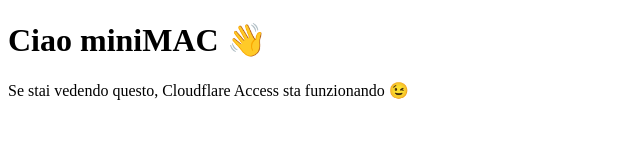
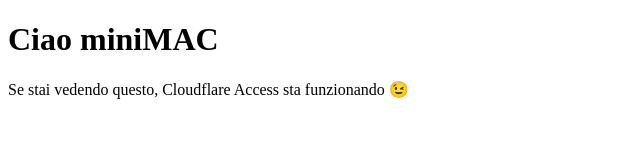
Before and after one commit to miniMAC/trade-inv, a plain HTML site: page index.html in a window 1280 px wide. Shown: the whole page, without its empty margins (0-640 px from the left). Drawn offline with Linux system fonts and the light colour scheme.

Commit message:
sdfsdfds

```diff
--- a/index.html
+++ b/index.html
@@ -5,7 +5,7 @@
   <title>Sito Privato</title>
 </head>
 <body>
-  <h1>Ciao miniMAC 👋</h1>
+  <h1>Ciao miniMAC </h1>
   <p>Se stai vedendo questo, Cloudflare Access sta funzionando 😉</p>
 </body>
 </html>
```
